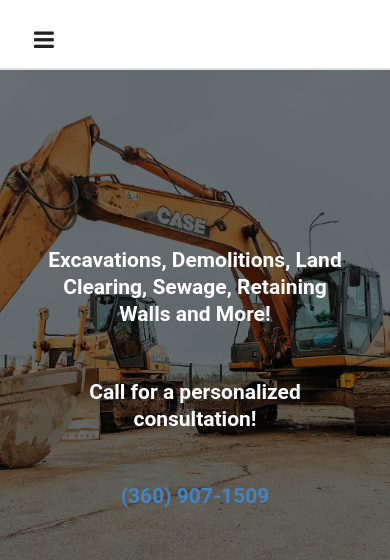
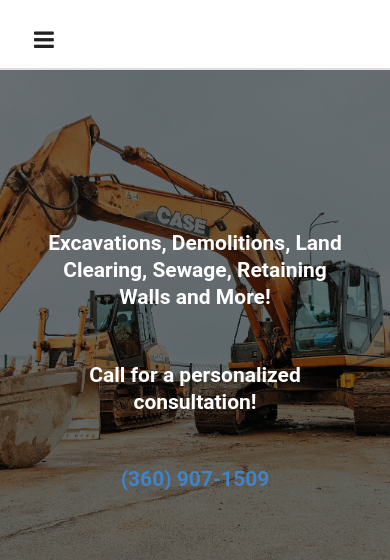
Before and after one commit to rclarkperez/BuildOutdoorsSpace, a React (Create React App) app: page / in a window 390 px wide. Shown: the part 146-706 px from the top of the page. Built offline with nearby package versions, Linux system fonts and the light colour scheme.

Commit message:
Fixing mobile stlying home page

```diff
--- a/src/style/PagesStyle/Home.css
+++ b/src/style/PagesStyle/Home.css
@@ -19,10 +19,9 @@
 @media (max-width: 700px) {
   #home {
     height: 60vh;
-    margin-bottom: -2.5vh;
   }
   #text-box {
-    padding-top: 18vh;
+    padding-top: 16vh;
   }
   #text {
     padding-top: 3vh;
```
